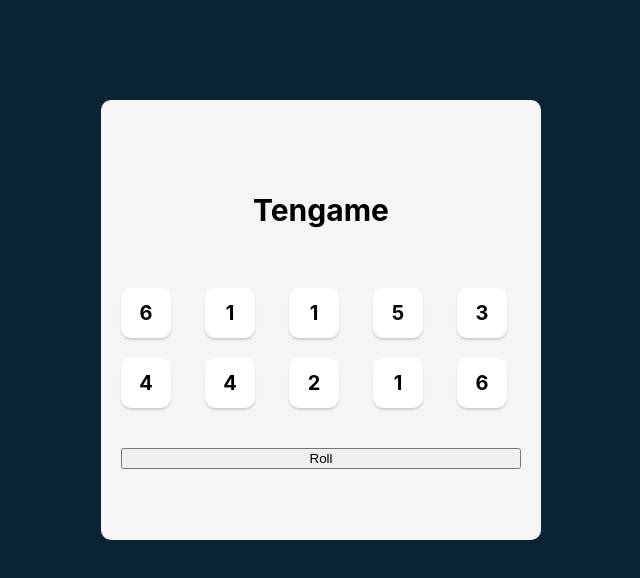
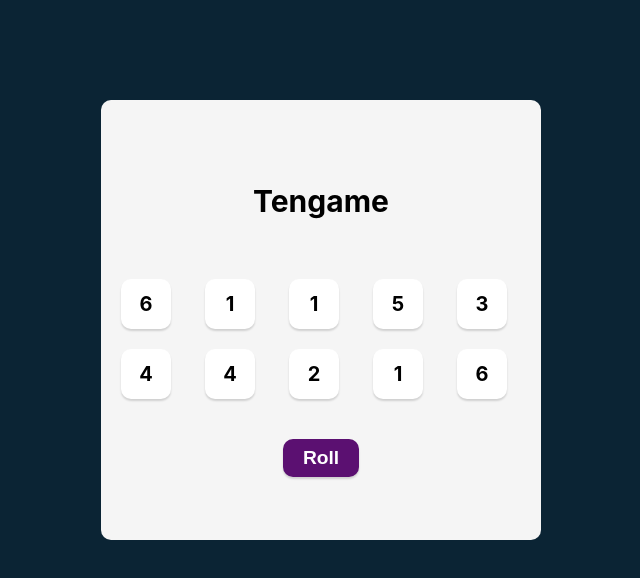
Before and after one commit to ran1000/react-app-05, a React (Create React App) app: page / in a window 1280 px wide. Shown: the top 578 px of the page, without its empty margins (319-959 px from the left). Built offline with nearby package versions, Linux system fonts and the light colour scheme.

Commit message:
roll button css

```diff
--- a/src/Main.css
+++ b/src/Main.css
@@ -22,3 +22,21 @@ main {
   grid-gap: 20px;
   margin: 40px 0px;
 }
+
+.roll-button {
+  background-color: rgb(91, 16, 113);
+  color: white;
+  font-size: 1.2rem;
+  font-weight: 800;
+  border-radius: 10px;
+  padding: 8px 20px;
+  width: fit-content;
+  cursor: pointer;
+  align-self: center;
+  border: none;
+  box-shadow: 0px 2px 2px rgba(0, 0, 0, 0.15);
+}
+
+.roll-button:active {
+  background-color: rgb(126, 43, 151);
+}
```
